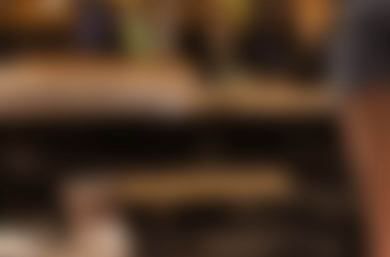
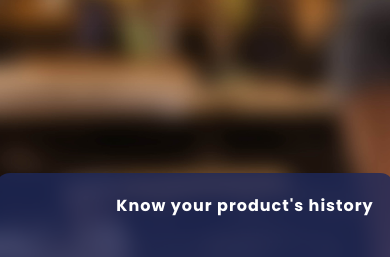
Before and after one commit to alexandredrf/projetowebrastreabilidade, a plain HTML site: page welcome.html in a window 390 px wide. Shown: the part 93-350 px from the top of the page. Drawn offline with Linux system fonts and the light colour scheme.

Commit message:
:iphone: style-final da recursividade página welcome

```diff
--- a/styles/welcome.css
+++ b/styles/welcome.css
@@ -90,7 +90,7 @@
         display: flex;
         flex-direction: column;
         justify-content: center;
-        margin-top: 20rem;
+        align-items: center;
         gap: 10rem;
     }
 
@@ -239,9 +239,9 @@
         gap:5rem;
     }
 
-    main{
+    /* main{
         margin-top: 20rem;
-    }
+    } */
 
     .content{
 
@@ -295,9 +295,9 @@
         font-size: 1.8rem;
     }
 
-    main{
+    /* main{
         margin-top: 20rem;
-    }
+    } */
 
     .first {
         width: 40rem;
```
